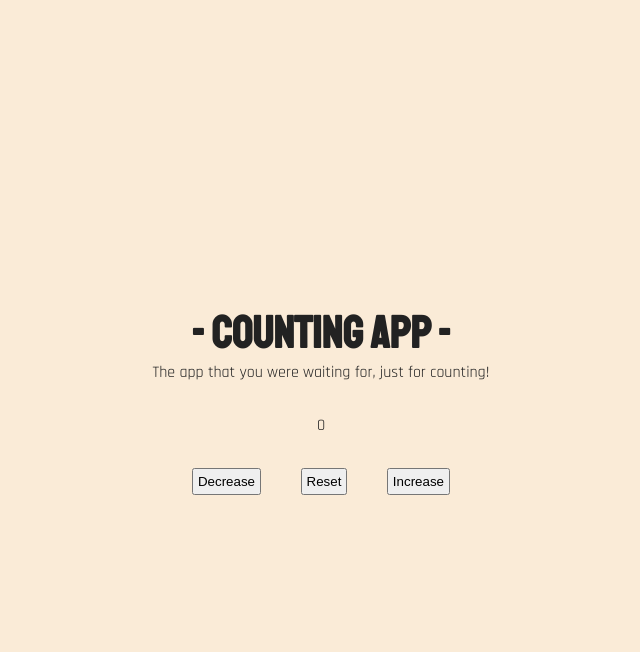
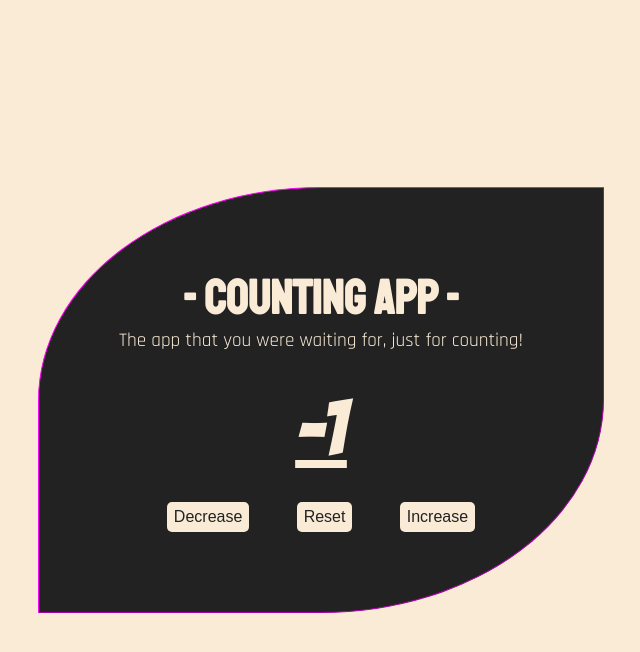
Before and after one commit to Joadevy/Counting-APP, a plain HTML site: page index.html in a window 1280 px wide. Both pictures are taken after a click on the button "Decrease". Shown: the whole page, without its empty margins (319-959 px from the left). Drawn offline with Linux system fonts and the light colour scheme.

Commit message:
Icon added and working with js

```diff
--- a/css/styles.css
+++ b/css/styles.css
@@ -1,4 +1,4 @@
-@import url('https://fonts.googleapis.com/css2?family=Rajdhani:wght@300;400&family=Staatliches&display=swap');
+@import url('https://fonts.googleapis.com/css2?family=Bangers&family=Rajdhani:wght@300;400&family=Staatliches&display=swap');
 
 *{
     margin: 0;
@@ -21,14 +21,23 @@ header {
 header > h1 {
     font-family: 'Staatliches';
     font-weight: 700;
-    font-size: 45px;
-    color: #222;
+    font-size: 3rem;
+    color: antiquewhite;
 }
 
-header>p, .number {
+header>p {
     font-family: 'Rajdhani';
     font-weight: 400;
-    color: #222;
+    color: antiquewhite;
+    font-size: 1.2rem;
+}
+
+.number {
+    font-family: 'Bangers';
+    font-weight: 400;
+    color: antiquewhite;
+    text-decoration: underline;
+    font-size: 5rem;
 }
 
 main {
@@ -36,19 +45,29 @@ main {
     flex-direction: column;
     align-items: center;
     justify-content: center;
+    border: 1.5px outset magenta;
+    background-color: #222;
+    padding: 5rem;
+    border-top-left-radius: 50%;
+    border-bottom-right-radius: 50%;
 }
 
 .buttons {
     font-family:'Segoe UI', Tahoma, Geneva, Verdana, sans-serif;
     margin-top: 2rem;
-    color: #222;
+    color: antiquewhite;
     display: flex;
     justify-content: space-evenly;
     width: 100%;
 }
 
 .buttons>button {
-    padding: .25rem;
+    padding: .4rem;
+    font-size: 1rem;
+    border: none;
+    background-color: antiquewhite;
+    color: #222;
+    border-radius: 5px;
 }
 
 button:hover {
--- a/index.html
+++ b/index.html
@@ -6,14 +6,16 @@
     <meta name="viewport" content="width=device-width, initial-scale=1.0">
     <title>Counting App</title>
     <link rel="stylesheet" href="css/styles.css">
+    <link rel="icon" href="assets/icon/favicon.png">
 </head>
 <body>
-    <header>
-        <h1 id="tittle">- Counting APP -</h1>
-        <p>The app that you were waiting for, just for counting!</p>
-    </header>
 
     <main>
+        <header>
+            <h1 id="tittle">- Counting APP -</h1>
+            <p>The app that you were waiting for, just for counting!</p>
+        </header>
+
         <div class="number">0</div>
         <div class="buttons">
             <button id="decrease">Decrease</button>
--- a/js/index.js
+++ b/js/index.js
@@ -0,0 +1,20 @@
+const increaseButton = document.getElementById('increase');
+const decreaseButton = document.getElementById('decrease');
+const resetButton = document.getElementById('reset');
+const number = document.querySelector('.number');
+
+increaseButton.addEventListener('click', () => {
+    let actualNumber = parseInt(number.textContent);
+    actualNumber++;
+    number.textContent = actualNumber;
+});
+
+decreaseButton.addEventListener('click', () => {
+    let actualNumber = parseInt(number.textContent);
+    actualNumber--;
+    number.textContent = actualNumber;
+});
+
+reset.addEventListener('click', () => {
+    number.textContent = 0;
+});
```
Also changed, not shown: assets/icon/favicon.png (added).
